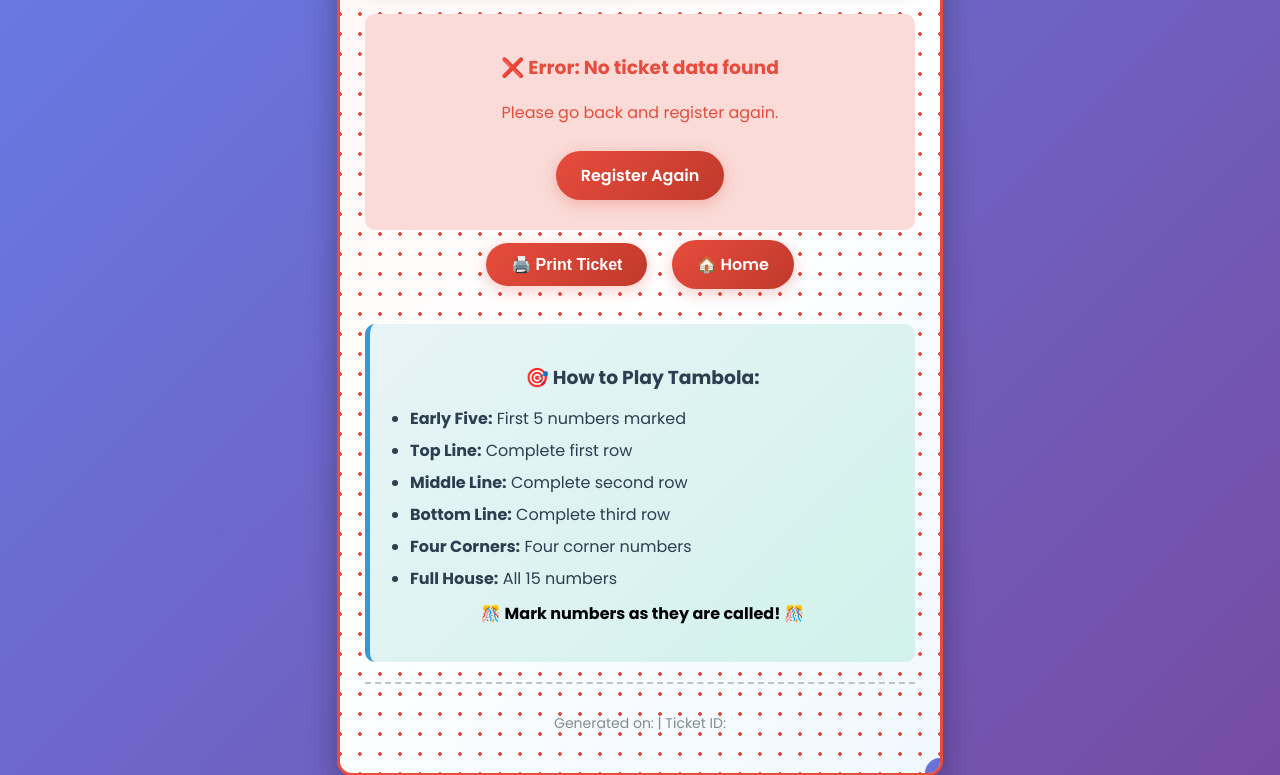
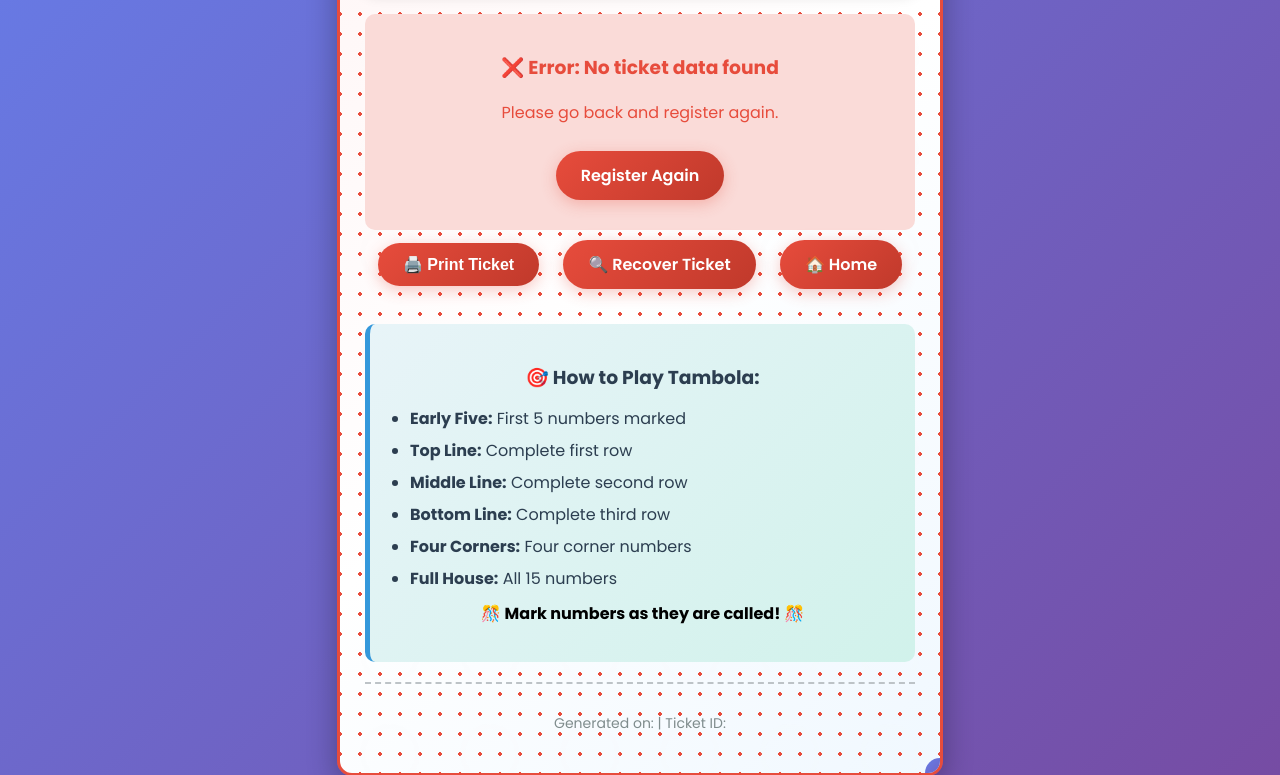
Before and after one commit to ayanlove81-creator/Tambola, a Flask app: template templates/ticket.html in a window 1280 px wide. Shown: the part 229-1004 px from the top of the page. Run offline with Flask 3, Linux system fonts and the light colour scheme; the template is opened without the code that fills it, so the values that code supplies are empty.

Commit message:
Update ticket.html

```diff
--- a/templates/ticket.html
+++ b/templates/ticket.html
@@ -295,8 +295,9 @@
         {% endif %}
 
         <div class="no-print">
-            <button onclick="window.print()" class="btn">🖨️ Print Ticket</button>
-            <a href="/" class="btn">🏠 Home</a>
+    <button onclick="window.print()" class="btn">🖨️ Print Ticket</button>
+    <a href="/recover" class="btn">🔍 Recover Ticket</a>
+    <a href="/" class="btn">🏠 Home</a>
         </div>
 
         <div class="instructions">
```
